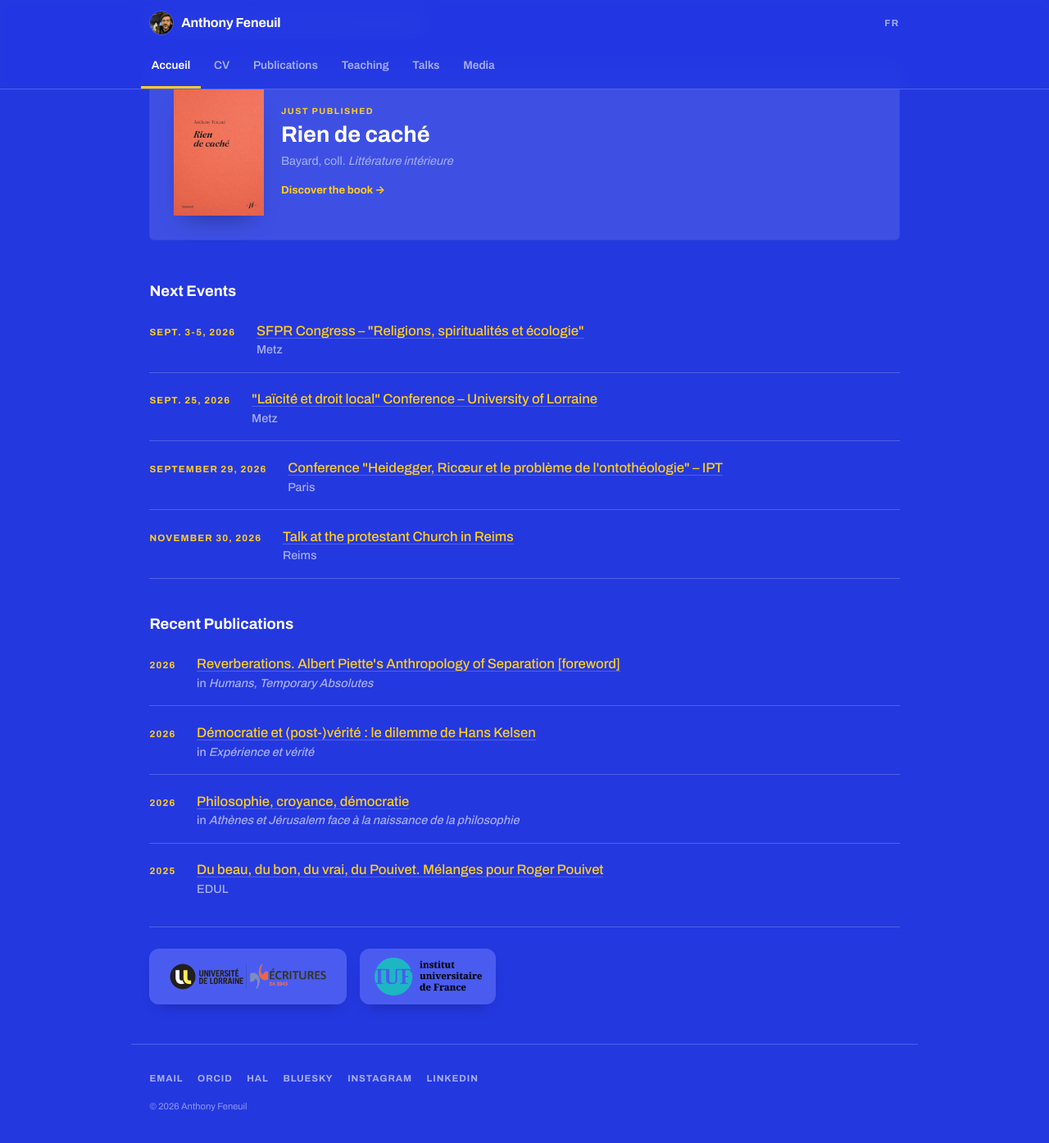
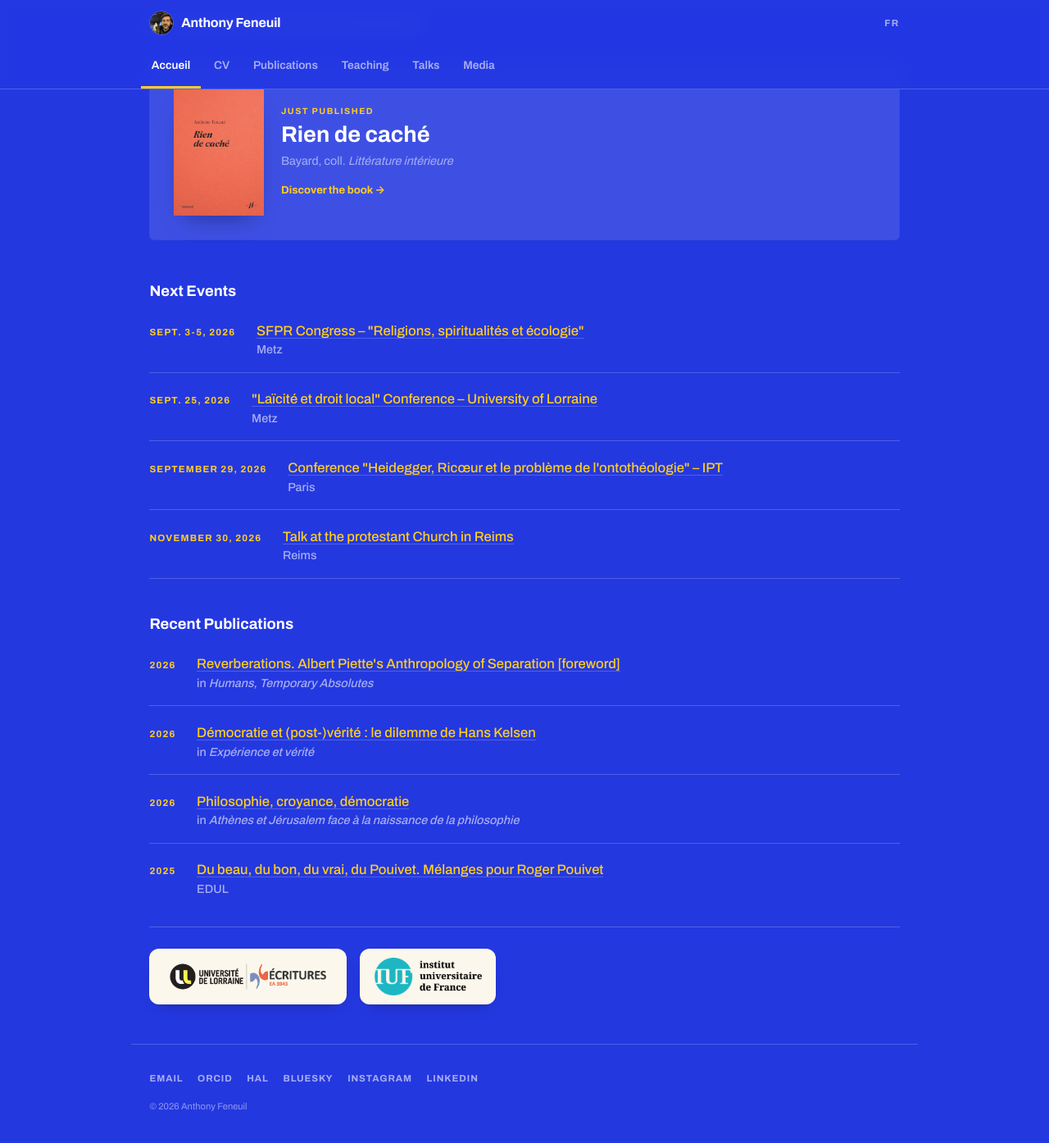
Before and after one commit to anfnl/anfnl.github.io, a Jekyll site: the page built from en/index.md, in a window 1280 px wide and 1400 px high, scrolled down 823 px. Shown: the top 1394 px of the window at 82% size. Built offline with Jekyll 4.4.1, drawn with Linux system fonts in a browser that asks for light colours; some web fonts are replaced.

Commit message:
Update refonte.html

```diff
--- a/_layouts/refonte.html
+++ b/_layouts/refonte.html
@@ -146,7 +146,7 @@
 
   /* Affiliations */
   .affil{display:flex;gap:1rem;align-items:center;flex-wrap:wrap;margin-top:1.2rem;padding-top:1.6rem;border-top:1px solid var(--line)}
-  .affil a{background:#4A5CF0;border-radius:12px;padding:.7rem 1.1rem;display:inline-flex;align-items:center;box-shadow:0 8px 20px -12px rgba(0,0,0,.45)}
+  .affil a{background:#FBF7EC;border-radius:12px;padding:.7rem 1.1rem;display:inline-flex;align-items:center;box-shadow:0 8px 20px -12px rgba(0,0,0,.45)}
   .affil img{height:46px;width:auto}
   /* pas de filet sous la dernière publication : évite le double trait avant les logos */
   .recent-pubs ul li:last-child{border-bottom:none}
```
